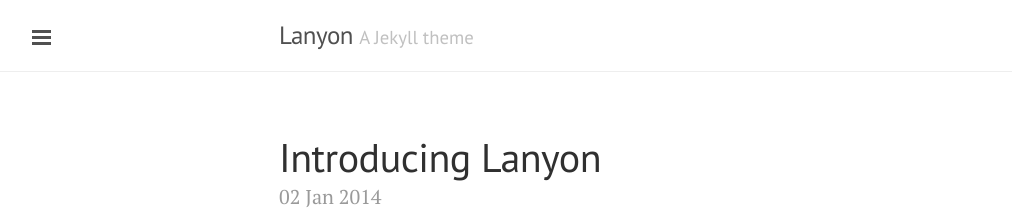
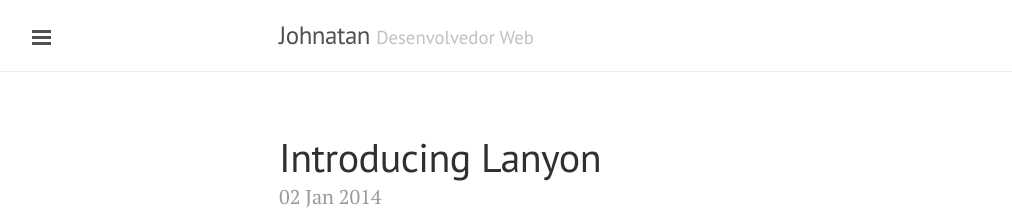
Before and after one commit to JohnatanT/Blog, a Jekyll site: the page built from index.html, in a window 1280 px wide and 900 px high. Shown: the top 216 px of the window, without its empty margins (1-1013 px from the left). Built offline with Jekyll 4.4.1, drawn with Linux system fonts in a browser that asks for light colours; Markdown is read by kramdown in place of the engine named in the settings; the list of posts is cut into pages by our own code.

Commit message:
terceiro commit

```diff
--- a/_config.yml
+++ b/_config.yml
@@ -6,14 +6,13 @@
 permalink:        pretty
 
 # Setup
-title:            Lanyon
-tagline:          'A Jekyll theme'
-description:      'A reserved <a href="http://jekyllrb.com" target="_blank">Jekyll</a> theme that places the utmost gravity on content with a hidden drawer. Made by <a href="https://twitter.com/mdo" target="_blank">@mdo</a>.'
-url:              http://lanyon.getpoole.com
+title:            Johnatan
+tagline:          'Desenvolvedor Web'
+description:      'Desenvolvedor Web Apaixonado por aprender de tudo.'
 
 author:
-  name:           'Mark Otto'
-  url:            https://twitter.com/mdo
+  name:           'Johnatan Tavares'
+  url:            https://github.com/JohnatanT
 
 paginate:         5
 
@@ -21,4 +20,4 @@
 version:          2.0.0
 
 github:
-  repo:           https://github.com/poole/lanyon
+  repo:           https://github.com/JohnatanT/JohnatanT.github.io/
--- a/_includes/head.html
+++ b/_includes/head.html
@@ -14,15 +14,15 @@
   </title>
 
   <!-- CSS -->
-  <link rel="stylesheet" href="public/css/poole.css">
-  <link rel="stylesheet" href="public/css/syntax.css">
-  <link rel="stylesheet" href="public/css/lanyon.css">
+  <link rel="stylesheet" href="/public/css/poole.css">
+  <link rel="stylesheet" href="/public/css/syntax.css">
+  <link rel="stylesheet" href="/public/css/lanyon.css">
   <link rel="stylesheet" href="http://fonts.googleapis.com/css?family=PT+Serif:400,400italic,700|PT+Sans:400">
 
   <!-- Icons -->
-  <link rel="apple-touch-icon-precomposed" sizes="144x144" href="public/apple-touch-icon-144-precomposed.png">
-  <link rel="shortcut icon" href="public/favicon.ico">
+  <link rel="apple-touch-icon-precomposed" sizes="144x144" href="/public/apple-touch-icon-144-precomposed.png">
+  <link rel="shortcut icon" href="/public/favicon.ico">
 
   <!-- RSS -->
-  <link rel="alternate" type="application/rss+xml" title="RSS" href="atom.xml">
+  <link rel="alternate" type="application/rss+xml" title="RSS" href="/atom.xml">
 </head>
```
